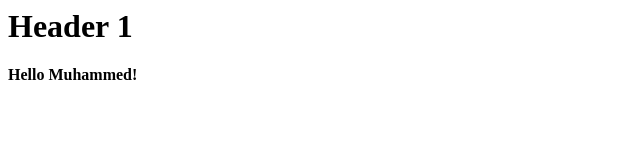
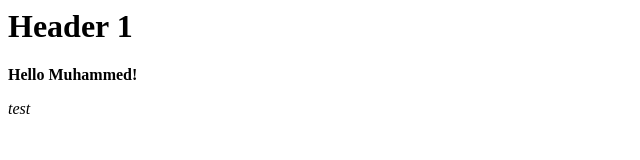
Before and after one commit to M2A2-Muhammed/depi, a plain HTML site: page index.html in a window 1280 px wide. Shown: the full height of the page, 0-640 px from the left. Drawn offline with Linux system fonts and the light colour scheme.

Commit message:
add italic

```diff
--- a/index.html
+++ b/index.html
@@ -6,6 +6,7 @@
 <body>
 <h1>Header 1 </h1>
 <p> <b>Hello Muhammed!</b> </p>
+<i> test </i>
 </body>
 
 </html>
```
